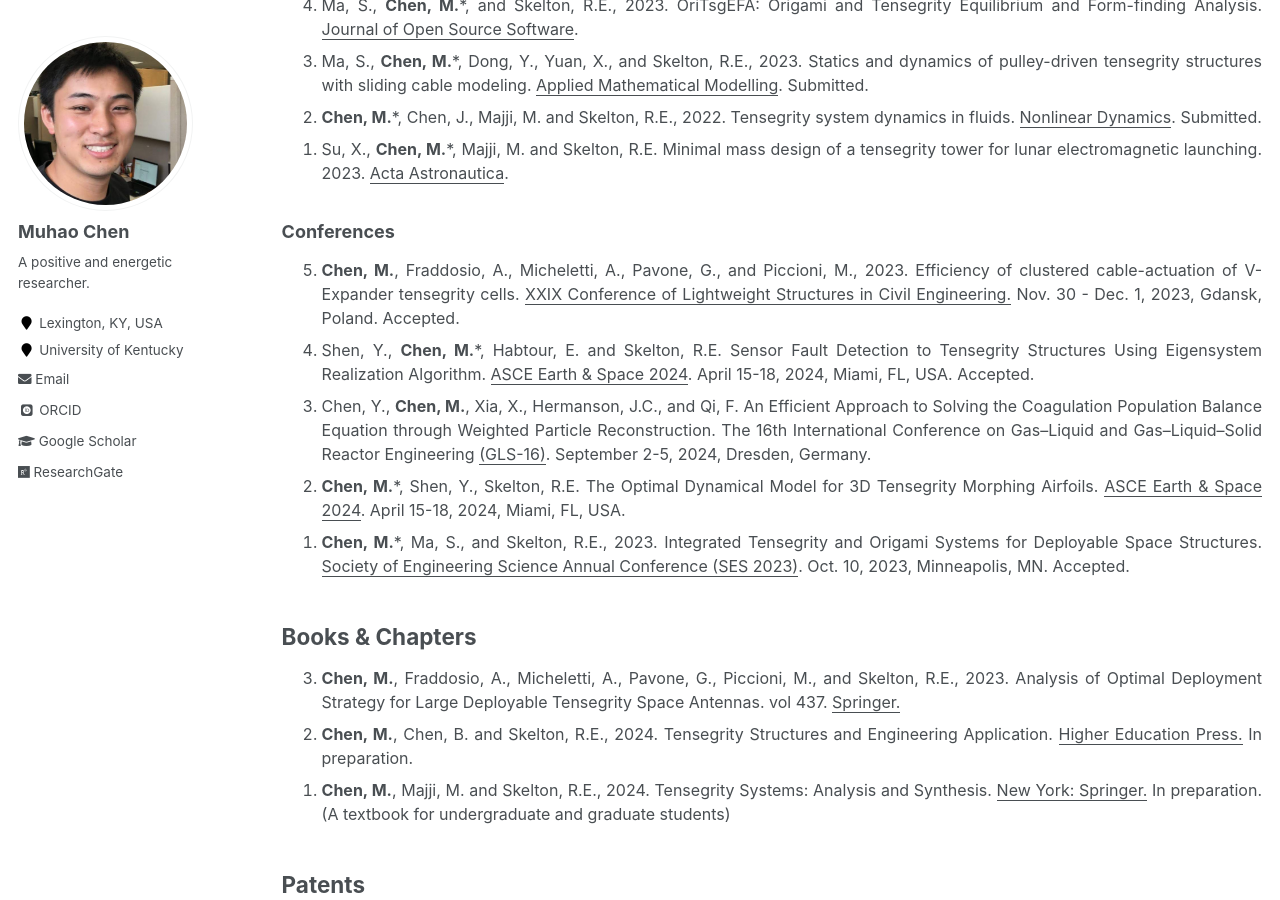
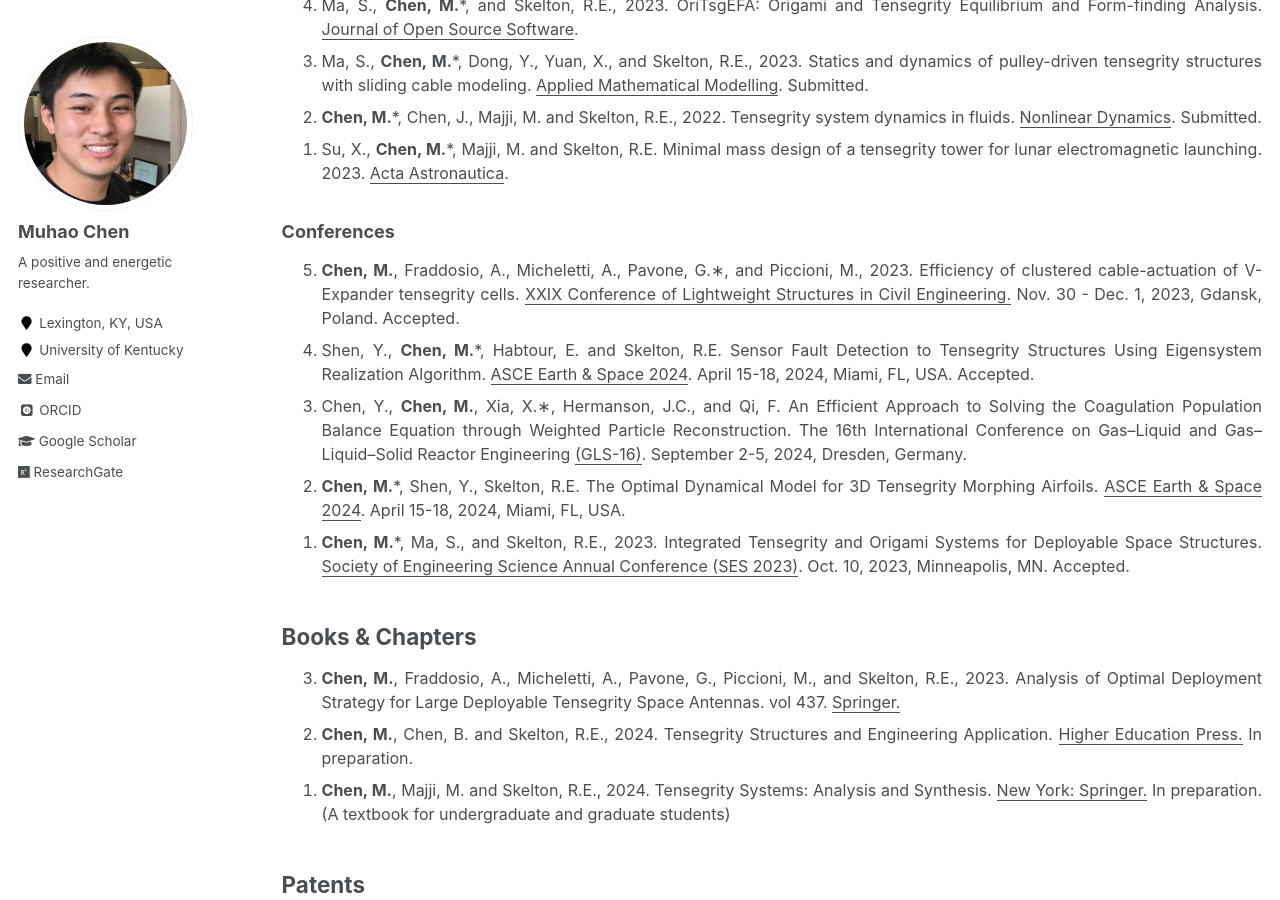
Before and after one commit to Muhao-Chen/muhao-chen.github.io, a Jekyll site: the page built from _pages/publication.md, in a window 1280 px wide and 900 px high, scrolled down 3243 px. Built offline with Jekyll 4.4.1, drawn with Linux system fonts in a browser that asks for light colours; some web fonts are replaced.

```diff
--- a/_pages/publication.md
+++ b/_pages/publication.md
@@ -86,9 +86,9 @@ toc: true
 ### Conferences
 <font size=3>
 <ol reversed>
-<li><strong>Chen, M.</strong>, Fraddosio, A., Micheletti, A., Pavone, G., and Piccioni, M., 2023. Efficiency of clustered cable-actuation of V-Expander tensegrity cells. <u>XXIX Conference of Lightweight Structures in Civil Engineering.</u> Nov. 30 - Dec. 1, 2023, Gdansk, Poland. Accepted.</li>
+<li><strong>Chen, M.</strong>, Fraddosio, A., Micheletti, A., Pavone, G.∗, and Piccioni, M., 2023. Efficiency of clustered cable-actuation of V-Expander tensegrity cells. <u>XXIX Conference of Lightweight Structures in Civil Engineering.</u> Nov. 30 - Dec. 1, 2023, Gdansk, Poland. Accepted.</li>
 <li>Shen, Y., <strong>Chen, M.</strong>*, Habtour, E. and Skelton, R.E. Sensor Fault Detection to Tensegrity Structures Using Eigensystem Realization Algorithm. <u>ASCE Earth & Space 2024</u>.  April 15-18, 2024, Miami, FL, USA. Accepted.</li>
-<li> Chen, Y., <strong>Chen, M.</strong>, Xia, X., Hermanson, J.C., and Qi, F. An Efficient Approach to Solving the Coagulation Population Balance Equation through Weighted Particle Reconstruction. The 16th International Conference on Gas–Liquid and Gas–Liquid–Solid Reactor Engineering <u>(GLS-16)</u>. September 2-5, 2024, Dresden, Germany. </li>
+<li> Chen, Y., <strong>Chen, M.</strong>, Xia, X.∗, Hermanson, J.C., and Qi, F. An Efficient Approach to Solving the Coagulation Population Balance Equation through Weighted Particle Reconstruction. The 16th International Conference on Gas–Liquid and Gas–Liquid–Solid Reactor Engineering <u>(GLS-16)</u>. September 2-5, 2024, Dresden, Germany. </li>
 <li><strong>Chen, M.</strong>*, Shen, Y., Skelton, R.E. The Optimal Dynamical Model for 3D Tensegrity Morphing Airfoils. <u>ASCE Earth & Space 2024</u>. April 15-18, 2024, Miami, FL, USA.</li>
 <li><strong>Chen, M.</strong>*, Ma, S., and Skelton, R.E., 2023. Integrated Tensegrity and Origami Systems for Deployable Space Structures. <u>Society of Engineering Science Annual Conference (SES 2023)</u>. Oct. 10, 2023, Minneapolis, MN. Accepted.</li>
 <!-- <li> <strong>Chen, M.</strong>*, Shen, Y., Skelton, R.E. The Optimal Dynamical Model for High-Dimensional Aerospace Structures. <u>ASME's International Mechanical Engineering Congress & Exposition (IMECE)</u>. New Orleans, LA, USA. Oct. 29 – Nov. 2, 2023. Accepted. </li> -->
```
